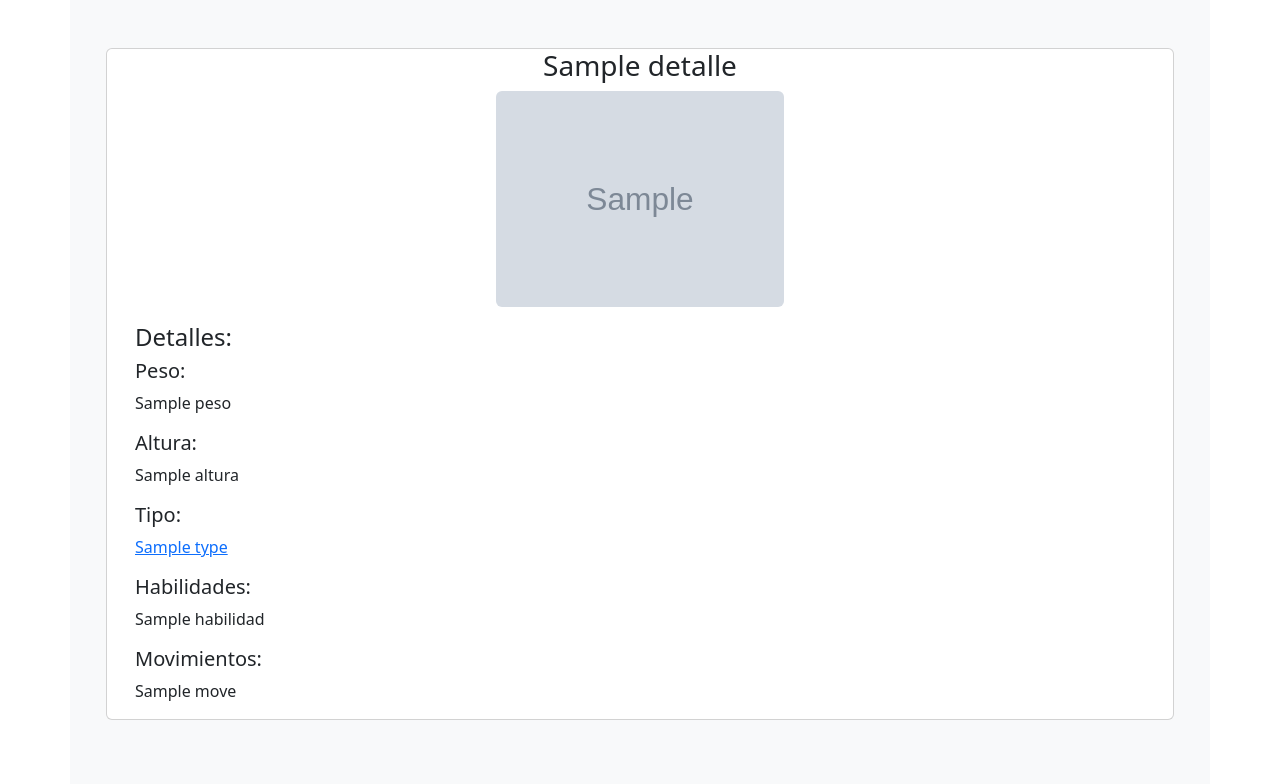
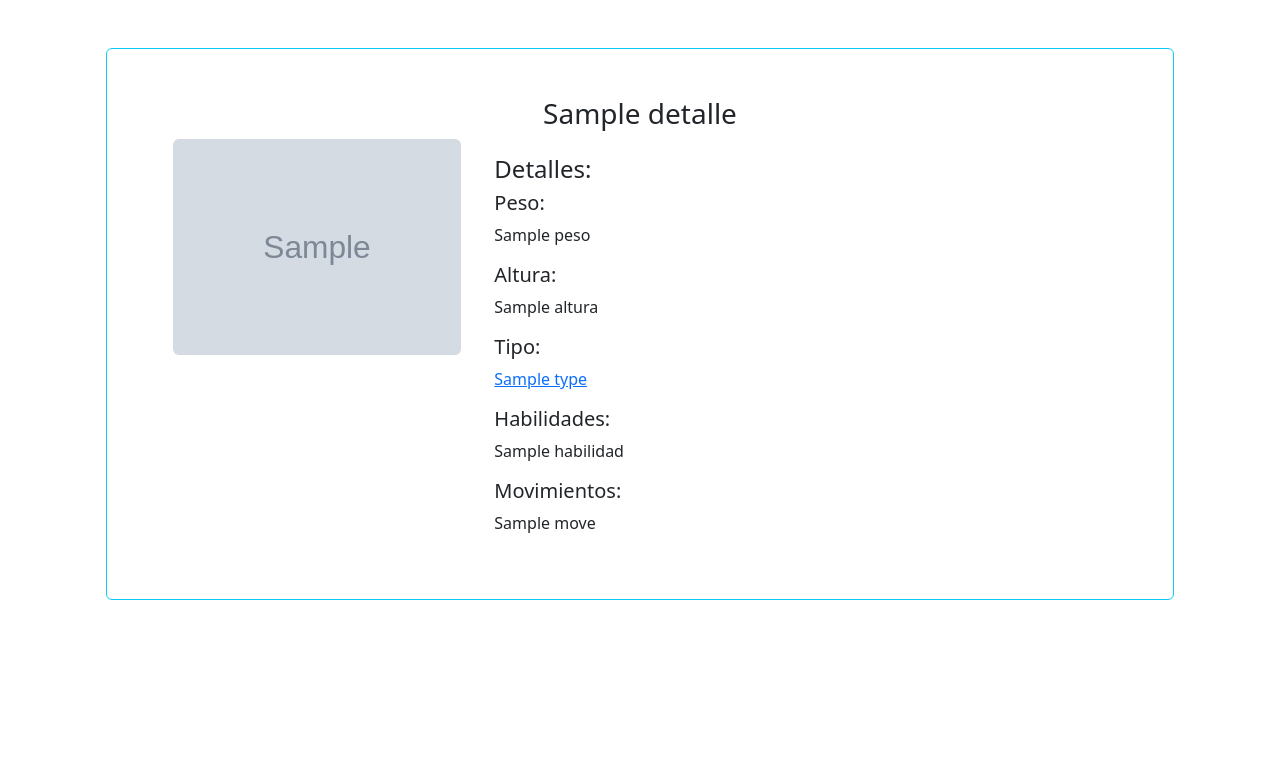
Before and after one commit to samuel-wh/PokeAPI, a Django app: template templates/pokemon/pokemon_detalles.html in a window 1280 px wide. Shown: the part 56-840 px from the top of the page. After the commit the page ends 656 px from the top, so only its background shows below. Run offline with Django 3.2, Linux system fonts and the light colour scheme; the template is opened without the code that fills it: most values are stand-ins (such as "Sample title", 1, 10 or a date in 2020); grey boxes marked "Sample" are stand-in pictures.

```diff
--- a/templates/base/base.html
+++ b/templates/base/base.html
@@ -14,8 +14,8 @@
 
 <body>
 
-    <div class="container bg-light">
-        <nav class="navbar bg-light">
+    <div class="container ">
+        <nav class="navbar">
             <div class="container-fluid">
                 <a class="navbar-brand" href="#">
                     <img src="#" alt="" width="30" height="24" class="d-inline-block align-text-top">
@@ -25,7 +25,7 @@
         </nav>
     </div>
 
-    <div class="container bg-light p-5 text-center">
+    <div class="container p-5 text-center">
 
         {% block content %}
         <div class="row align-items-center">
--- a/templates/pokemon/pokemon_detalles.html
+++ b/templates/pokemon/pokemon_detalles.html
@@ -1,37 +1,13 @@
 {% extends 'base/base.html' %} {% block content %}
 
 <div class="row justify-content-md-center">
-  {% comment %}
-  <div class="col-md-auto">
-    Variable width content
-    <div clas="col align-self-center">
-      <div class="card" style="width: 18rem">
-        <img src="{{detalle.img}}" class="card-img-top" alt="..." />
-        <div class="card-body">
-          <h5 class="card-title">{{detalle.nombre}}</h5>
-          <div class="card-text">
-            <ul class="list-group list-group-flush">
-              <li class="list-group-item">An item</li>
-              <li class="list-group-item">A second item</li>
-              <li class="list-group-item">A third item</li>
-              <li class="list-group-item">A fourth item</li>
-              <li class="list-group-item">And a fifth one</li>
-            </ul>
+  <div class="card mb-3 p-5 border-info">
+    <h3 class="card-title">{{detalle.nombre}}</h3>
+    <div class="row g-0">
+      <div class="col-md-4">
+        <img src="{{detalle.img}}" style="width: 18rem" class="card-img-top rounded mx-auto d-block" alt="..." />
       </div>
-          <a href="#" class="btn btn-primary">Go somewhere</a>
-        </div>
-      </div>
-    </div>
-  </div>
-  {% endcomment %}
-  <div class="card mb-3">
-    <h3 class="card-title">{{detalle.nombre}}</h3>
-    <img
-      src="{{detalle.img}}"
-      style="width: 18rem"
-      class="card-img-top rounded mx-auto d-block"
-      alt="..."
-    />
+      <div class="col-md-8">
         <div class="card-body">
           <h4 class="card-title text-start">Detalles:</h4>
           <h5 class="card-title text-start">Peso:</h5>
@@ -55,6 +31,12 @@
           <p class="card-text text-start">{{movimientos.move.name}}</p>
           {%endfor%}{%endif%}
         </div>
+
+      </div>
+
+    </div>
+
+
   </div>
 </div>
 
```
Also changed, not shown: apps/pokemon/views.py (+8 -6 lines), templates/pokemon/index.html (+5 -16 lines), 1 other file. Lines whose indentation alone changed are shown as unchanged.
